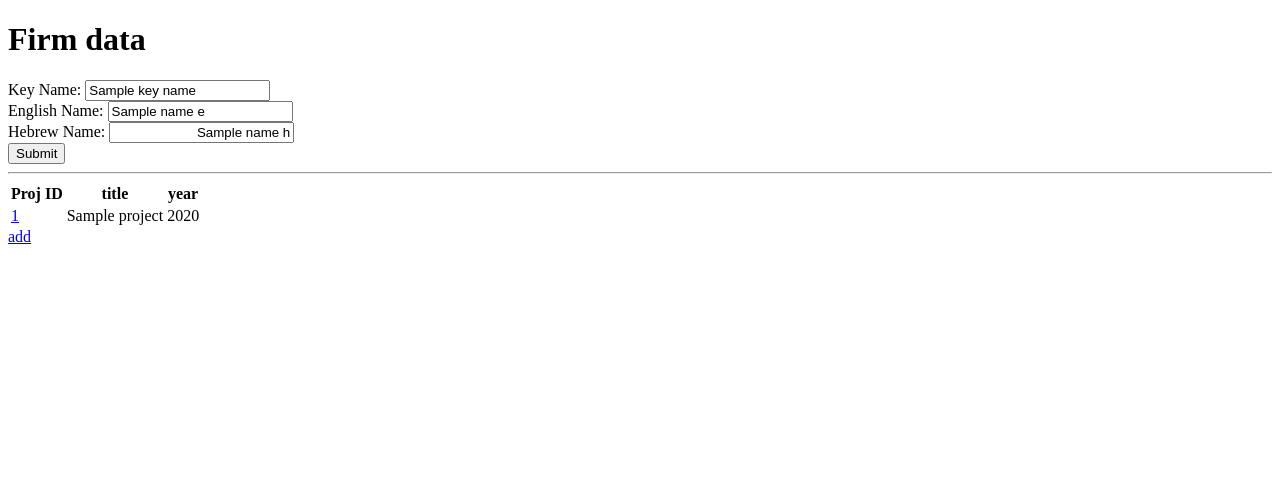
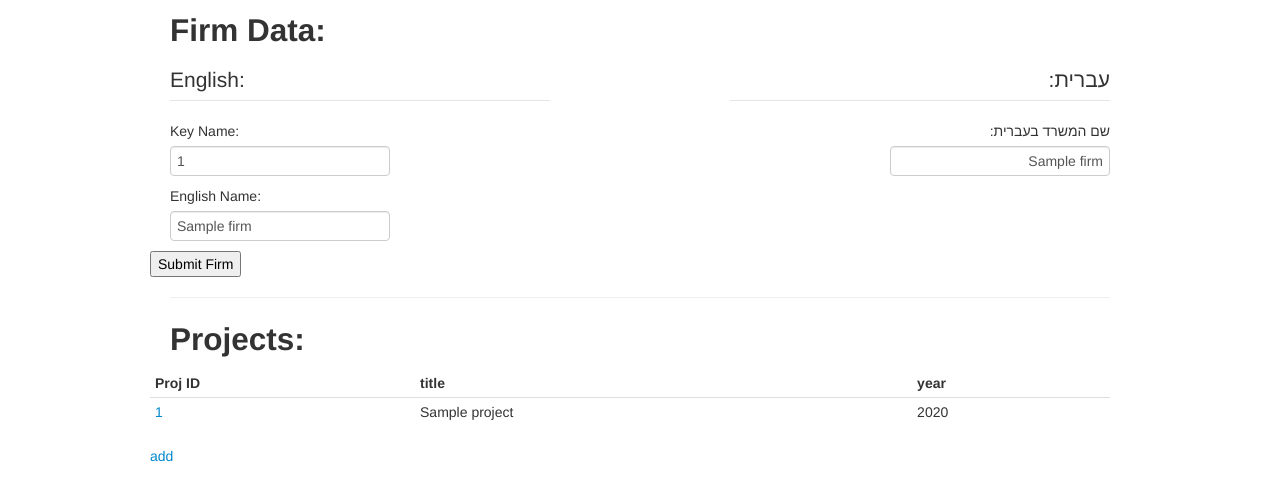
Before and after one commit to uri247/arch, a Python web app: template templates/firm.html in a window 1280 px wide. Shown: the top 501 px of the page. Run offline with Jinja, Linux system fonts and the light colour scheme; the template is opened without the code that fills it: most values are stand-ins (such as "Sample title", 1, 10 or a date in 2020).

Commit message:
admin/firm uses bootstrap

```diff
--- a/home.py
+++ b/home.py
@@ -15,7 +15,7 @@ class HomePage(web.RequestHandler):
         if( not firm ):
             self.error(500)
         else:
-            tmpl = main.jinja_env.get_template( 'home.html' )
+            tmpl = main.jinja_env.get_template( 'base.html' )
             html = tmpl.render({
                 'firm': { 'name': firm.name_h },
                 #'ctx_menu': literals.localize( literals.about_menu, lang )
--- a/model.py
+++ b/model.py
@@ -4,6 +4,8 @@ from google.appengine.ext import ndb
 class Firm(ndb.Model):
     name_e = ndb.StringProperty()
     name_h = ndb.StringProperty()
+    about_e = ndb.StringProperty()
+    about_h = ndb.StringProperty()
 
 
 class Project(ndb.Model):
--- a/templates/firm.html
+++ b/templates/firm.html
@@ -2,33 +2,44 @@
 <html>
 <head>
   <meta charset="ISO-8859-1">
-<title>Insert title here</title>
+  <title>{{ firmid }} - Firm Data</title>
+  <link href="/libs/bootstrap-2.3.2/css/bootstrap.css" rel="stylesheet" media="screen" />
 </head>
 
 
 <body>
-    <h1>Firm data</h1>
+    <div class="container">
+      <h2>Firm Data:</h2>
       <form action="firm_set" method="post">
-        <div>
-            <label for="key_name">Key Name: </label>
-            <input id="key_name" type="text" name="key_name" value="{{ key_name }}">
+        <div class="row">
+          <div class="span5">
+            <fieldset>
+              <legend>English:</legend>
+              <label for="firmid">Key Name: </label>
+              <input id="firmid" type="text" name="firmid" value="{{ firmid }}">
+              <label for="name_e">English Name: </label>
+    	      <input id="name_e" type="text" name="name_e" value="{{ firm.name_e }}">
+    	    </fieldset>
     	  </div>
-        <div>
-	        <label for="name_e">English Name: </label>
-	        <input id="name_e" type="text" name="name_e" value="{{ name_e }}">
+    	  <div class="span2"></div>
+    	  <div class="span5">
+    	    <fieldset dir="rtl">
+    	      <legend>עברית:</legend>
+              <label for="name_h">שם המשרד בעברית:</label>
+              <input id="name_h" type="text" name="name_h" dir="rtl" value="{{ firm.name_h }}">
+    	    </fieldset>
     	  </div>
-        <div>
-	        <label for="name_h">Hebrew Name:</label>
-	        <input id="name_h" type="text" name="name_h" dir="rtl" value="{{ name_h }}">
         </div>
-	    <div>
-	         <input type="submit">
+        <div class="row">
+          <input type="submit" value="Submit Firm">
         </div>
       </form>
 
       <hr>
 
-    <table>
+      <h2>Projects:</h2>
+      <div class="row">
+        <table class="table table-condensed">
           <thead>
             <tr>
               <th>Proj ID</th>
@@ -39,7 +50,7 @@
           <tbody>
             {% for p in projects %}
               <tr>
-                    <td><a href="project/{{ key_name }}/{{ p.key.id() }}">{{ p.key.id() }}</a></td>
+                <td><a href="project/{{ firmid }}/{{ p.key.id() }}">{{ p.key.id() }}</a></td>
                 <td>{{ p.title_e }}</td>
                 <td>{{ p.year }}</td>
               </tr>
@@ -48,5 +59,6 @@
       </table>
 
       <a href="project/">add</a>
+  </div>
 </body>
 </html>
```
Also changed, not shown: firm.py (+5 -4 lines), 1 other file. Lines whose indentation alone changed are shown as unchanged.
